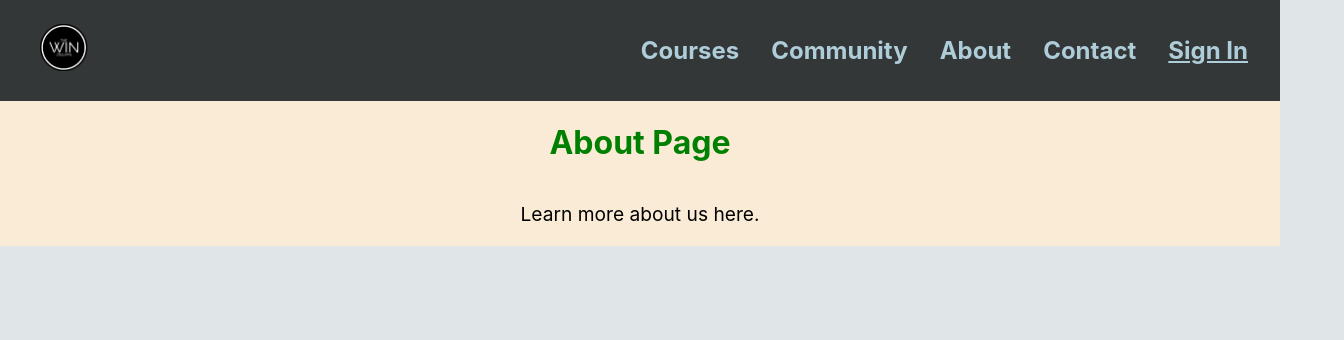
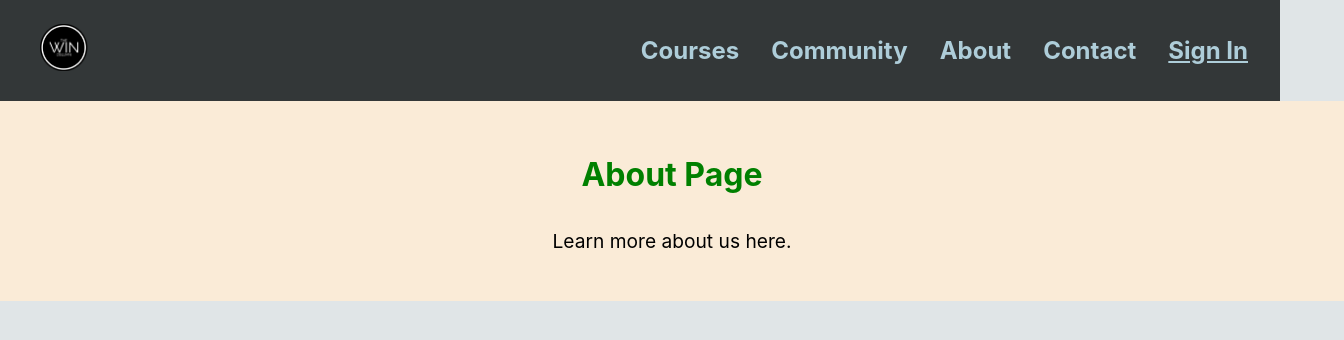
Before and after one commit to AymenS02/TheWinColumn, a React (Create React App) app: page /about in a window 1280 px wide. Shown: the top 340 px of the page, 1344 px wide, since content can reach past the window. Built offline with nearby package versions, Linux system fonts and the light colour scheme; the HTML template or start-up script is replaced by a standard one.

Commit message:
about changes css

```diff
--- a/src/pages/about/About.scss
+++ b/src/pages/about/About.scss
@@ -1,15 +1,21 @@
 /* pages/About.module.scss */
 .about {
   background-color: antiquewhite;
-  height: max-content;
   display: flex;
   flex-direction: column;
   align-items: center;
   justify-content: center;
+  padding: 2rem; /* Adding padding for better spacing */
+  height: max-content;
+  width: 100vw;
+
   h1 {
     color: green;
+    margin-bottom: 1rem; /* Adding margin for better spacing */
   }
+
   p {
     font-size: 1.2em;
+    margin-bottom: 1rem; /* Adding margin for better spacing */
   }
 }
```
